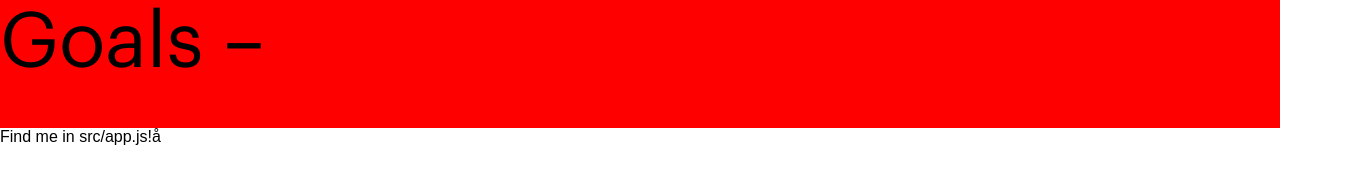
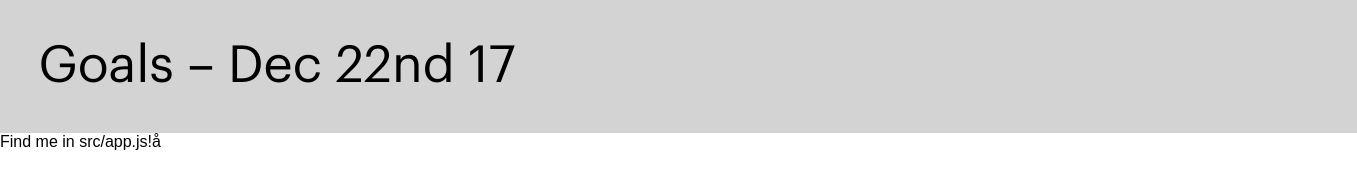
Before and after one commit to djbj/sprint4, a React app in the folder code/: page / in a window 1280 px wide. Shown: the whole page, 1357 px wide, since content can reach past the window. Built offline with nearby package versions, Linux system fonts and the light colour scheme.

Commit message:
Added header date

```diff
--- a/code/src/components/Header/index.js
+++ b/code/src/components/Header/index.js
@@ -1,13 +1,17 @@
 import React from "react"
+import moment from "moment"
+import dateArray from "moment-array-dates"
 
 import "./style.css"
+
+const day = moment().format("MMM Do YY")
 
 class Header extends React.Component {
 
   render() {
     return (
       <div className="header-container">
-        <div><p>Goals – </p></div>
+        <div><p>Goals – {day}</p></div>
       </div>
     )
   }
--- a/code/src/components/Header/style.css
+++ b/code/src/components/Header/style.css
@@ -9,7 +9,7 @@
 .header-container {
   font-family: Graphik, Helvetica, sans-serif;
   width: 100%;
-  height: 10vw;
-  background-color: red;
-  font-size: 6vw;
+  background-color: lightgrey;
+  font-size: 4vw;
+  padding: 3vw;
 }
--- a/code/src/components/app.js
+++ b/code/src/components/app.js
@@ -1,4 +1,6 @@
 import React from "react"
+import moment from "moment"
+import dateArray from "moment-array-dates"
 
 // import Form from "Form"
 // import Goal from "Goal"
```
